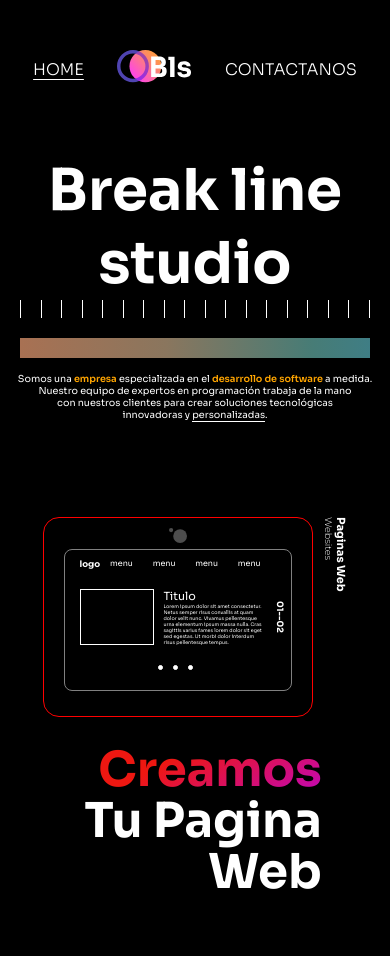
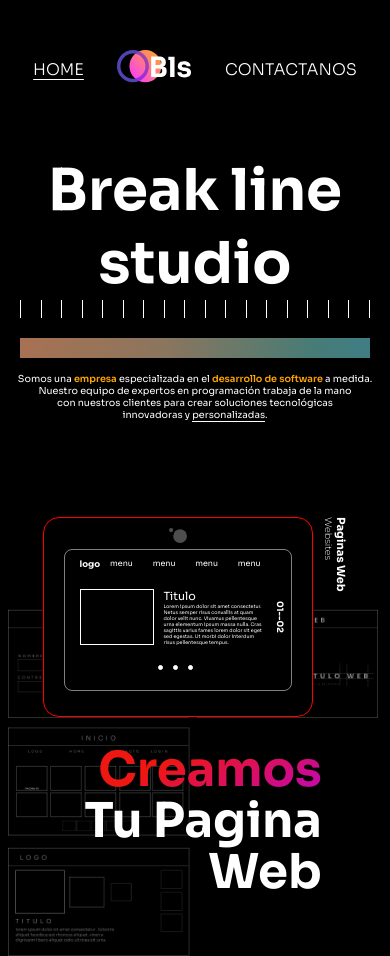
Before and after one commit to owellandry/bls, a React (Create React App) app: page / in a window 390 px wide. Before the commit the page ends 934 px from the top, so only its background shows below. Built offline with nearby package versions, Linux system fonts and the light colour scheme.

Commit message:
feat: :sparkles: start responsice background

```diff
--- a/src/App.css
+++ b/src/App.css
@@ -13,6 +13,8 @@ html, body{
 .body{
   box-sizing: border-box;
 }
+
+/*///////////////// SECCION FONDO DE PC ///////////////////////*/
 
 .pantallaDesk{
   position: absolute;
@@ -30,10 +32,28 @@ html, body{
   }
 }
 
+@media (max-width: 1080px) {
+  .pantallaDesk{
+    position: absolute;
+    top: 100%;
+    left: 2%;
+    transform: translateY(80%)
+  }
+}
+
+@media (max-width: 870px) {
+  .pantallaDesk{
+    position: absolute;
+    top: 100%;
+    left: 2%;
+    width: 95%;
+    transform: translateY(90%)
+  }
+}
+
 @media (max-width: 780px) {
   .pantallaDesk{
     position: absolute;
-    width: 680px;
     top: 80%;
     left: 2%;
     transform: translateY(60%)
@@ -43,8 +63,16 @@ html, body{
 @media (max-width: 720px) {
   .pantallaDesk{
     position: absolute;
-    width: 560px;
     top: 80%;
+    left: 2%;
+    transform: translateY(60%)
+  }
+}
+
+@media (max-width: 670px) {
+  .pantallaDesk{
+    position: absolute;
+    top: 90%;
     left: 2%;
     transform: translateY(60%)
   }
@@ -53,19 +81,46 @@ html, body{
 @media (max-width: 580px) {
   .pantallaDesk{
     position: absolute;
-    width: 510px;
+    top: 100%;
+    left: 2%;
+    transform: translateY(60%)
+  }
+}
+
+@media (max-width: 520px) {
+  .pantallaDesk{
+    position: absolute;
     top: 80%;
     left: 2%;
     transform: translateY(80%)
   }
 }
 
-@media (max-width: 560px) {
+@media (max-width: 460px) {
   .pantallaDesk{
     position: absolute;
-    width: 470px;
-    top: 80%;
+    top: 60%;
     left: 2%;
-    transform: translateY(80%)
+    transform: translateY(30%)
   }
 }
+
+@media (max-width: 320px) {
+  .pantallaDesk{
+    position: absolute;
+    top: 60%;
+    left: 2%;
+    transform: translateY(40%)
+  }
+}
+
+@media (max-width: 270px) {
+  .pantallaDesk{
+    position: absolute;
+    top: 60%;
+    left: 2%;
+    transform: translateY(40%)
+  }
+}
+
+/* //////////////////////////////////////////////////////////////////// */
--- a/src/App.js
+++ b/src/App.js
@@ -7,7 +7,7 @@ import WebDesktop from './components/webDesktop/webDesk';
 function App() {
   return (
     <div className="App">
-      {/* <img className='pantallaDesk' src={pantalla1} alt='...'/> */}
+      <img className='pantallaDesk' src={pantalla1} alt='...'/>
       <NavBar/>
       <About/>
       <WebDesktop/>
```
